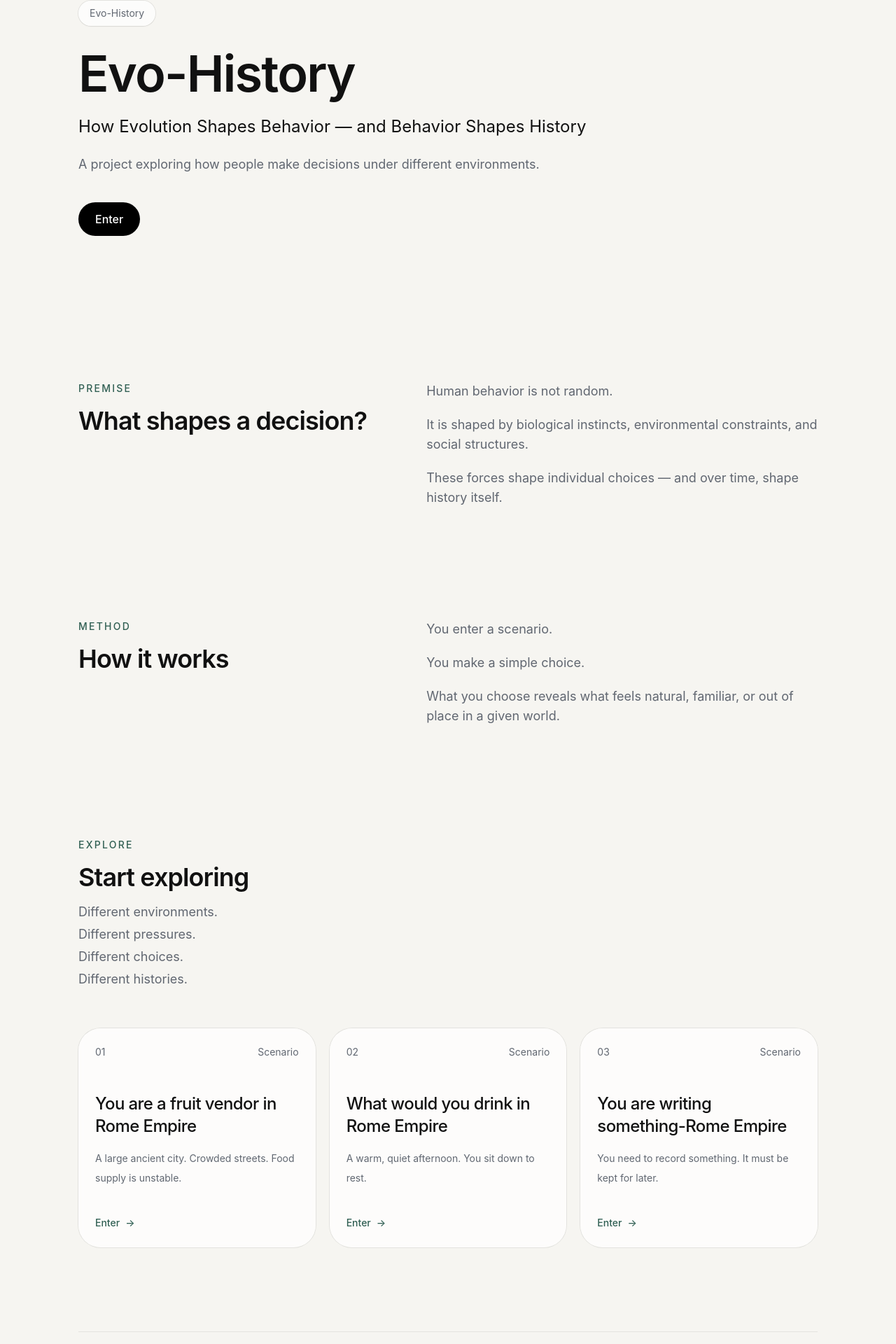
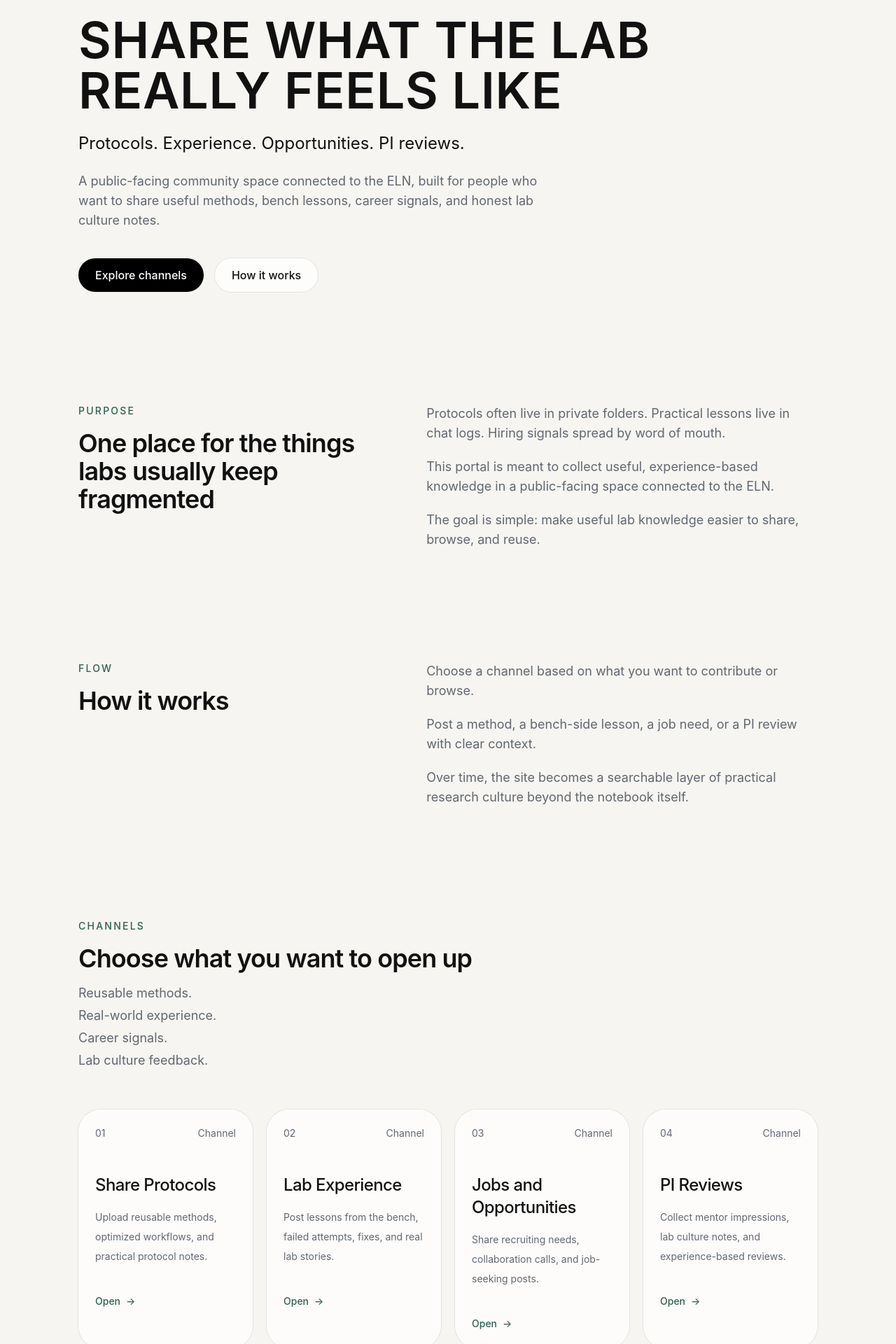
Before and after one commit to CleanYANG/Evo-history, a Next.js app: page / in a window 1280 px wide. Shown: the part 127-2047 px from the top of the page at 70% size. Built offline with nearby package versions, Linux system fonts and the light colour scheme.

Commit message:
Refocus homepage as community portal

```diff
--- a/app/layout.tsx
+++ b/app/layout.tsx
@@ -2,9 +2,9 @@ import type { Metadata } from "next";
 import "./globals.css";
 
 export const metadata: Metadata = {
-  title: "Evo-History",
+  title: "COOLAB Community",
   description:
-    "A project exploring how people make decisions under different environments.",
+    "A public-facing community portal for sharing protocols, lab experience, jobs, and PI reviews.",
 };
 
 export default function RootLayout({
--- a/app/page.tsx
+++ b/app/page.tsx
@@ -8,22 +8,22 @@ export default function Home() {
     <main className="min-h-screen bg-[var(--background)] text-[var(--foreground)]">
       <HeroSection />
       <EssaySection
-        eyebrow="Premise"
-        title="What shapes a decision?"
+        eyebrow="Purpose"
+        title="One place for the things labs usually keep fragmented"
         body={[
-          "Human behavior is not random.",
-          "It is shaped by biological instincts, environmental constraints, and social structures.",
-          "These forces shape individual choices — and over time, shape history itself.",
+          "Protocols often live in private folders. Practical lessons live in chat logs. Hiring signals spread by word of mouth.",
+          "This portal is meant to collect useful, experience-based knowledge in a public-facing space connected to the ELN.",
+          "The goal is simple: make useful lab knowledge easier to share, browse, and reuse.",
         ]}
       />
       <EssaySection
         id="how-it-works"
-        eyebrow="Method"
+        eyebrow="Flow"
         title="How it works"
         body={[
-          "You enter a scenario.",
-          "You make a simple choice.",
-          "What you choose reveals what feels natural, familiar, or out of place in a given world.",
+          "Choose a channel based on what you want to contribute or browse.",
+          "Post a method, a bench-side lesson, a job need, or a PI review with clear context.",
+          "Over time, the site becomes a searchable layer of practical research culture beyond the notebook itself.",
         ]}
       />
       <ExploreSection />
--- a/components/explore-section.tsx
+++ b/components/explore-section.tsx
@@ -9,20 +9,20 @@ export function ExploreSection() {
     >
       <div className="max-w-2xl">
         <p className="text-sm font-medium uppercase tracking-[0.16em] text-[var(--accent-strong)]">
-          Explore
+          Channels
         </p>
         <h2 className="mt-4 text-3xl font-semibold tracking-tight sm:text-4xl">
-          Start exploring
+          Choose what you want to open up
         </h2>
         <div className="mt-4 space-y-1 text-base leading-8 text-[var(--muted)] sm:text-lg">
-          <p>Different environments.</p>
-          <p>Different pressures.</p>
-          <p>Different choices.</p>
-          <p>Different histories.</p>
+          <p>Reusable methods.</p>
+          <p>Real-world experience.</p>
+          <p>Career signals.</p>
+          <p>Lab culture feedback.</p>
         </div>
       </div>
 
-      <div className="mt-14 grid gap-5 lg:grid-cols-3">
+      <div className="mt-14 grid gap-5 md:grid-cols-2 xl:grid-cols-4">
         {scenarioCards.map((card) => (
           <Link
             key={card.title}
@@ -40,7 +40,7 @@ export function ExploreSection() {
               {card.description}
             </p>
             <div className="mt-10 inline-flex items-center gap-2 text-sm font-medium text-[var(--accent-strong)]">
-              Enter
+              Open
               <span className="transition group-hover:translate-x-1">→</span>
             </div>
           </Link>
--- a/components/footer.tsx
+++ b/components/footer.tsx
@@ -2,8 +2,8 @@ export function Footer() {
   return (
     <footer className="mx-auto w-full max-w-6xl px-6 py-10 sm:px-8 lg:px-12">
       <div className="border-t border-[var(--line)] pt-6 text-sm text-[var(--muted)]">
-        For people interested in why a choice feels natural in one world and
-        not in another.
+        Built as the outward-facing community layer for COOLAB. Private records
+        stay in the ELN. Shared knowledge moves here.
       </div>
     </footer>
   );
--- a/components/hero-section.tsx
+++ b/components/hero-section.tsx
@@ -5,24 +5,31 @@ export function HeroSection() {
     <section className="mx-auto flex min-h-[74vh] w-full max-w-6xl items-center px-6 py-20 sm:px-8 lg:px-12">
       <div className="max-w-4xl">
         <div className="inline-flex items-center rounded-full bg-white/70 px-4 py-2 text-sm text-[var(--muted)] shadow-sm ring-1 ring-[var(--line)] backdrop-blur">
-          Evo-History
+          COOLAB Community
         </div>
-        <h1 className="mt-8 max-w-4xl text-5xl font-semibold tracking-tight sm:text-6xl lg:text-7xl">
-          Evo-History
+        <h1 className="mt-8 max-w-5xl text-5xl font-semibold uppercase tracking-[0.01em] sm:text-6xl lg:text-7xl">
+          Share what the lab really feels like
         </h1>
         <p className="mt-6 max-w-3xl text-xl leading-8 text-[var(--foreground)]/92 sm:text-2xl">
-          How Evolution Shapes Behavior — and Behavior Shapes History
+          Protocols. Experience. Opportunities. PI reviews.
         </p>
         <p className="mt-6 max-w-2xl text-base leading-8 text-[var(--muted)] sm:text-lg">
-          A project exploring how people make decisions under different
-          environments.
+          A public-facing community space connected to the ELN, built for people
+          who want to share useful methods, bench lessons, career signals, and
+          honest lab culture notes.
         </p>
-        <div className="mt-10">
+        <div className="mt-10 flex flex-wrap gap-4">
           <Link
             href="#explore"
             className="inline-flex items-center justify-center rounded-full bg-black px-6 py-3 text-base font-medium text-white transition hover:-translate-y-0.5 hover:bg-[var(--accent-strong)]"
           >
-            Enter
+            Explore channels
+          </Link>
+          <Link
+            href="#how-it-works"
+            className="inline-flex items-center justify-center rounded-full bg-white/80 px-6 py-3 text-base font-medium text-[var(--foreground)] ring-1 ring-[var(--line)] transition hover:-translate-y-0.5 hover:bg-white"
+          >
+            How it works
           </Link>
         </div>
       </div>
--- a/lib/content.ts
+++ b/lib/content.ts
@@ -1,26 +1,34 @@
 export const scenarioCards = [
   {
     index: "01",
-    status: "Scenario",
-    title: "You are a fruit vendor in Rome Empire",
+    status: "Channel",
+    title: "Share Protocols",
     description:
-      "A large ancient city. Crowded streets. Food supply is unstable.",
-    href: "/roman-fruit",
+      "Upload reusable methods, optimized workflows, and practical protocol notes.",
+    href: "#share-protocols",
   },
   {
     index: "02",
-    status: "Scenario",
-    title: "What would you drink in Rome Empire",
+    status: "Channel",
+    title: "Lab Experience",
     description:
-      "A warm, quiet afternoon. You sit down to rest.",
-    href: "/roman-drink",
+      "Post lessons from the bench, failed attempts, fixes, and real lab stories.",
+    href: "#lab-experience",
   },
   {
     index: "03",
-    status: "Scenario",
-    title: "You are writing something-Rome Empire",
+    status: "Channel",
+    title: "Jobs and Opportunities",
     description:
-      "You need to record something. It must be kept for later.",
-    href: "/roman-writing",
+      "Share recruiting needs, collaboration calls, and job-seeking posts.",
+    href: "#jobs-and-opportunities",
+  },
+  {
+    index: "04",
+    status: "Channel",
+    title: "PI Reviews",
+    description:
+      "Collect mentor impressions, lab culture notes, and experience-based reviews.",
+    href: "#pi-reviews",
   },
 ] as const;
```
